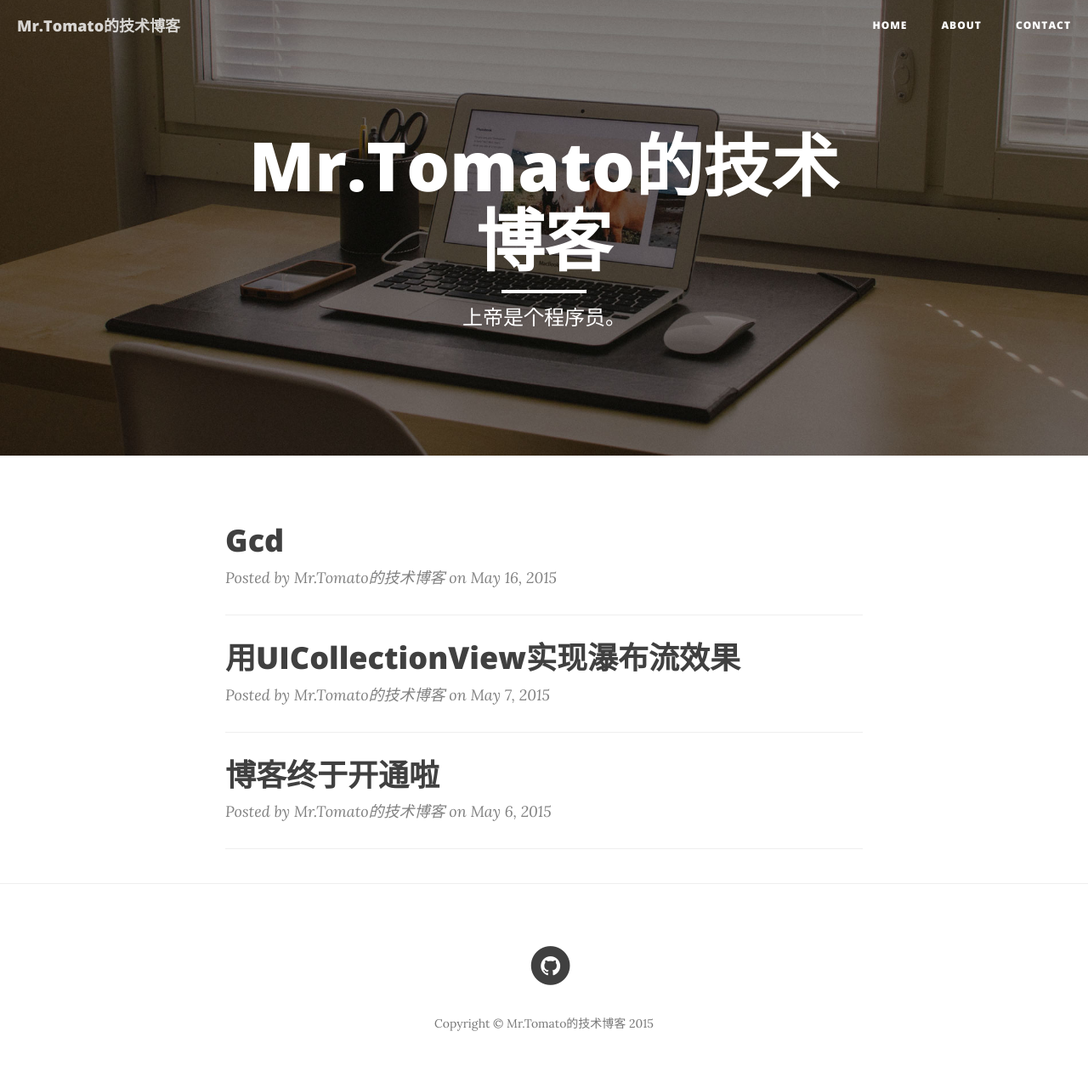
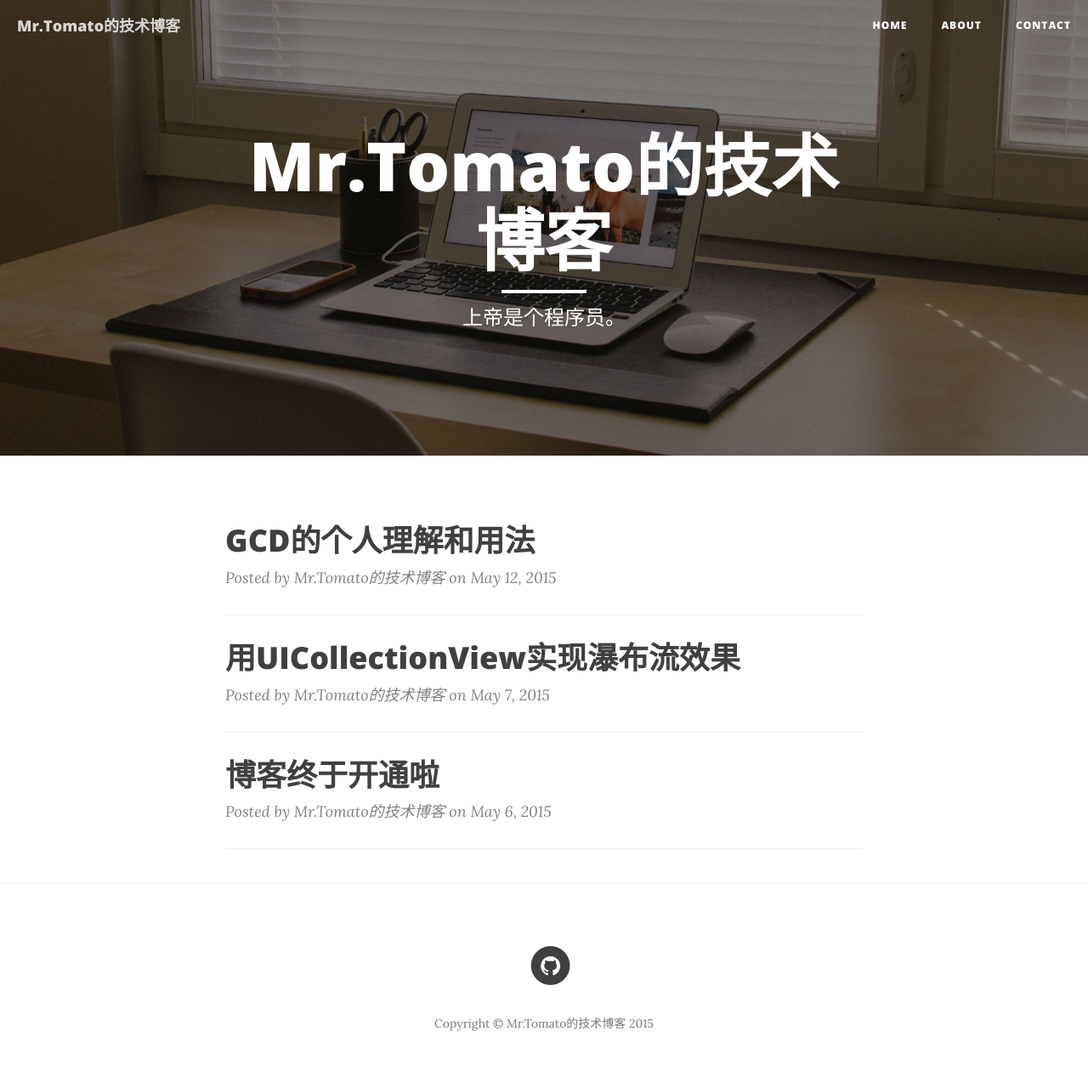
Before and after one commit to rhythmcity/blog, a Jekyll site: the page built from index.html, in a window 1280 px wide. Shown: the whole page at 85% size. Built offline with Jekyll 4.4.1, drawn with Linux system fonts in a browser that asks for light colours; nearby versions of some CDN libraries; the list of posts is cut into pages by our own code; part of the change alters nothing that is shown.

Commit message:
Update 2015-05-16-GCD.md

```diff
--- a/_posts/2015-05-16-GCD.md
+++ b/_posts/2015-05-16-GCD.md
@@ -1,5 +1,3 @@
-# 2015-5-12-GCD
-
 ---
 layout: post
 title: "GCD的个人理解和用法"
```
